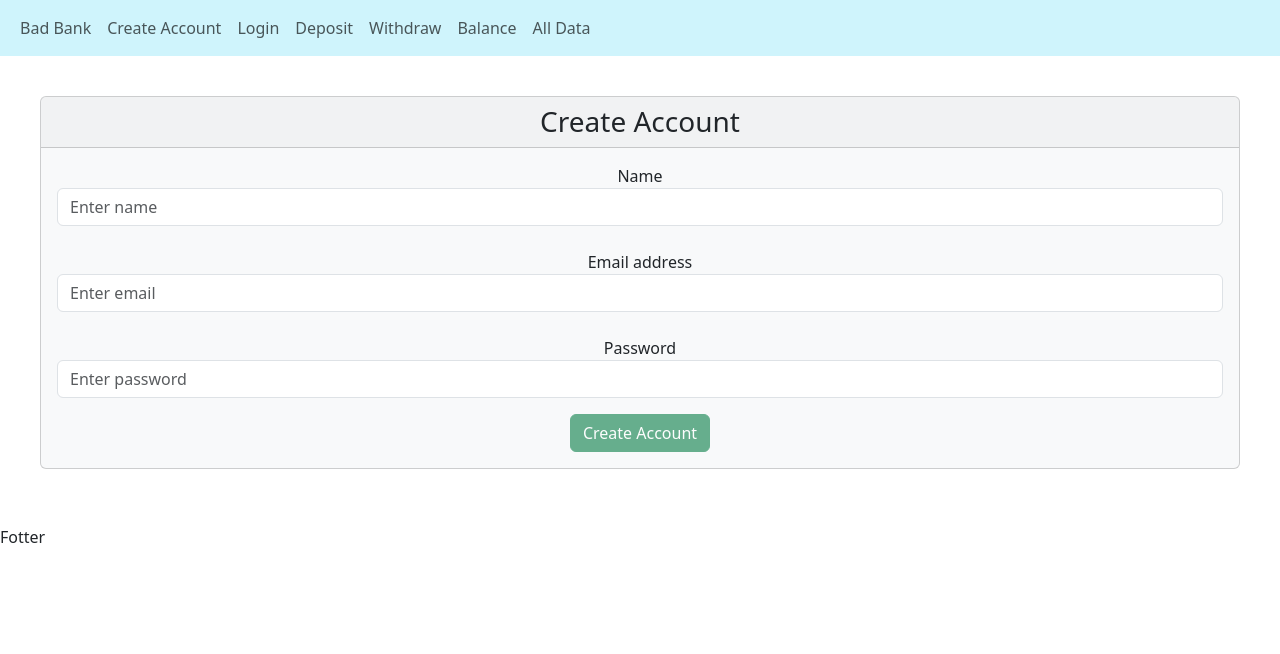
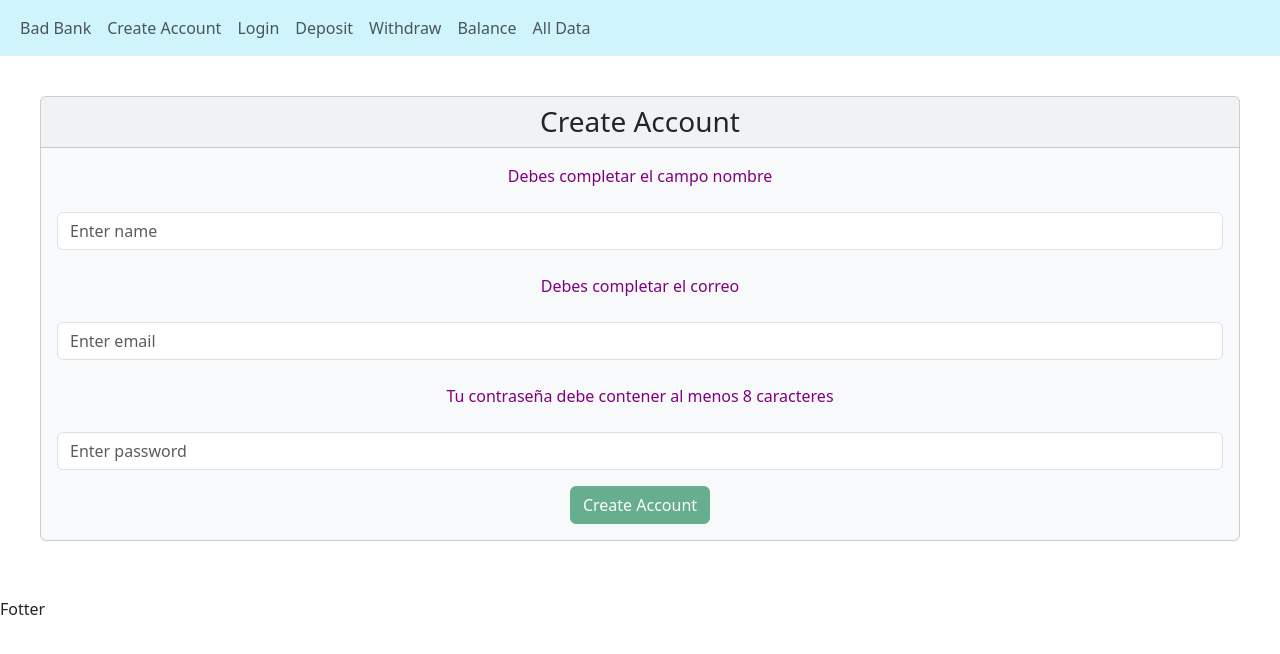
Before and after one commit to siegfriedLearn/BadBank, a React (Vite) app: page /createaccount in a window 1280 px wide. Shown: the top 654 px of the page. Built offline with nearby package versions, Linux system fonts and the light colour scheme.

Commit message:
Comprobaciones formulario

```diff
--- a/package.json
+++ b/package.json
@@ -10,6 +10,7 @@
     "preview": "vite preview"
   },
   "dependencies": {
+    "formik": "^2.4.5",
     "react": "^18.2.0",
     "react-dom": "^18.2.0",
     "react-router-dom": "^6.15.0",
--- a/src/pages/CreateAccount.jsx
+++ b/src/pages/CreateAccount.jsx
@@ -1,6 +1,7 @@
 import { useState } from "react";
+import { Formik, Field, Form } from 'formik';
+import Swal from 'sweetalert2';
 import { Card } from "../components/Card";
-import Swal from 'sweetalert2';
 import { consulta } from '../helpers/consulta'
 
 export const CreateAccount = () => {
@@ -9,7 +10,6 @@ export const CreateAccount = () => {
   const [name, setName] = useState("");
   const [email, setEmail] = useState("");
   const [password, setPassword] = useState("");
-
 
   function validate(field, label) {
     if (!field) {
@@ -52,8 +52,8 @@ export const CreateAccount = () => {
       status={status}
       body={
         show ? (
-          <form>
-            Name
+          <form onSubmit={handleCreate}>
+            { name ? <>Name</> :<div style={{color:"purple"}}>Debes completar el campo nombre</div>}
             <br />
             <input
               type="text"
@@ -65,7 +65,7 @@ export const CreateAccount = () => {
               required
             />
             <br />
-            Email address
+            { email ? <>Email</> :<div style={{color:"purple"}}>Debes completar el correo</div>}
             <br />
             <input
               type="email"
@@ -77,7 +77,7 @@ export const CreateAccount = () => {
               required
             />
             <br />
-            Password
+            { password.length > 7 ? <>Password</> :<div style={{color:"purple"}}>Tu contraseña debe contener al menos 8 caracteres</div>}
             <br />
             <input
               type="password"
@@ -91,8 +91,8 @@ export const CreateAccount = () => {
             <button
               type="submit"
               className="btn btn-success mt-3"
-              onClick={handleCreate}
-              disabled = {name == "" || email == "" || password == ""}
+              //onClick={handleCreate}
+              disabled = {name == "" || email == "" || password.length < 7}
             >
               Create Account
             </button>
```
Also changed, not shown: 1 other file (tests, documents, lock files or other folders).
